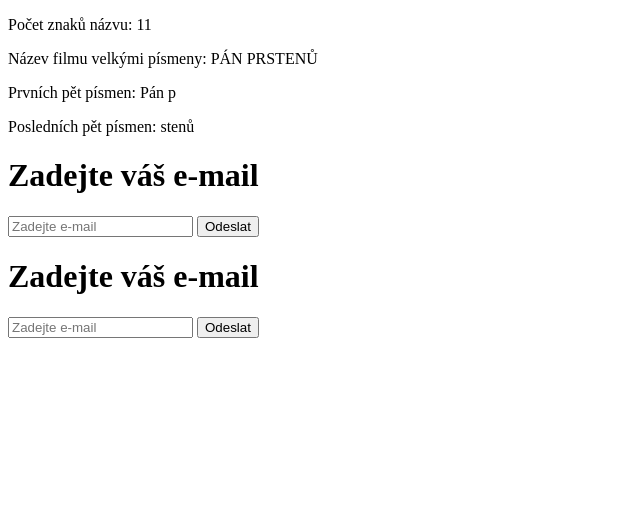
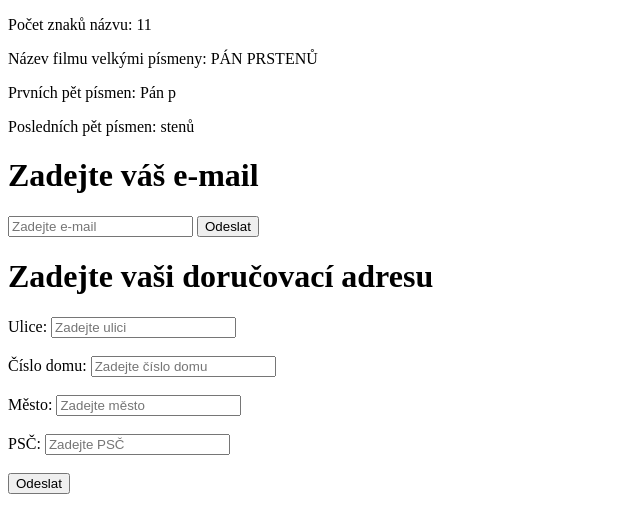
Before and after one commit to HankaCela/lekce4, a plain HTML site: page index.html in a window 1280 px wide. Shown: the whole page, without its empty margins (0-640 px from the left). Drawn offline with Linux system fonts and the light colour scheme.

Commit message:
Pridavam ukol4

```diff
--- a/index.html
+++ b/index.html
@@ -17,11 +17,20 @@
 
     <div id="vysledek"></div>
 
-    <h1>Zadejte váš e-mail</h1>
+    <h1>Zadejte vaši doručovací adresu</h1>
+    <label for="ulice">Ulice:</label>
+    <input type="text" id="ulice" placeholder="Zadejte ulici"><br><br>
 
-    <!-- Vstupní pole pro e-mail -->
-    <input type="text" id="emailInput" placeholder="Zadejte e-mail">
-    <button onclick="zpracovatEmail()">Odeslat</button>
+    <label for="cislo">Číslo domu:</label>
+    <input type="text" id="cislo" placeholder="Zadejte číslo domu"><br><br>
+
+    <label for="mesto">Město:</label>
+    <input type="text" id="mesto" placeholder="Zadejte město"><br><br>
+
+    <label for="psc">PSČ:</label>
+    <input type="text" id="psc" placeholder="Zadejte PSČ"><br><br>
+
+    <button onclick="zpracovatAdresu()">Odeslat</button>
 
     <div id="vysledek"></div>
 </body>
```
